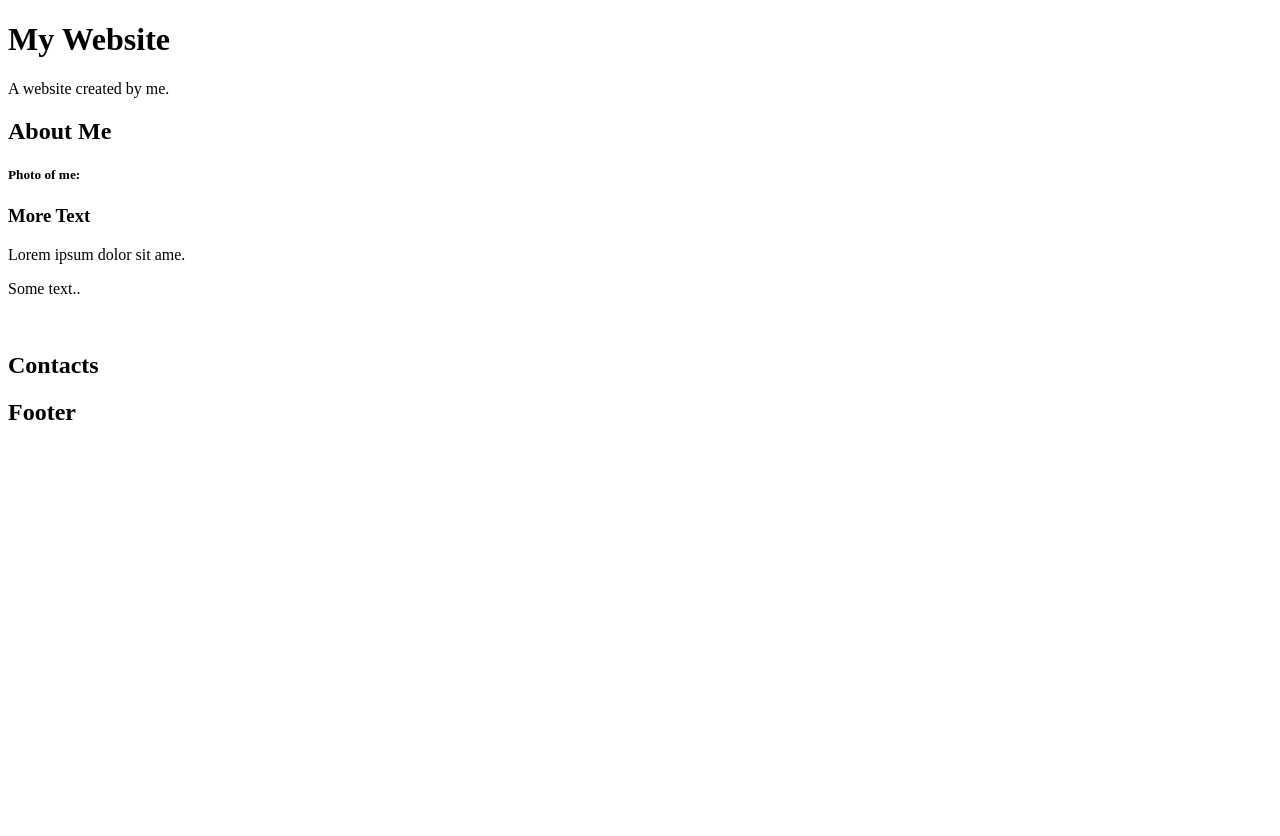
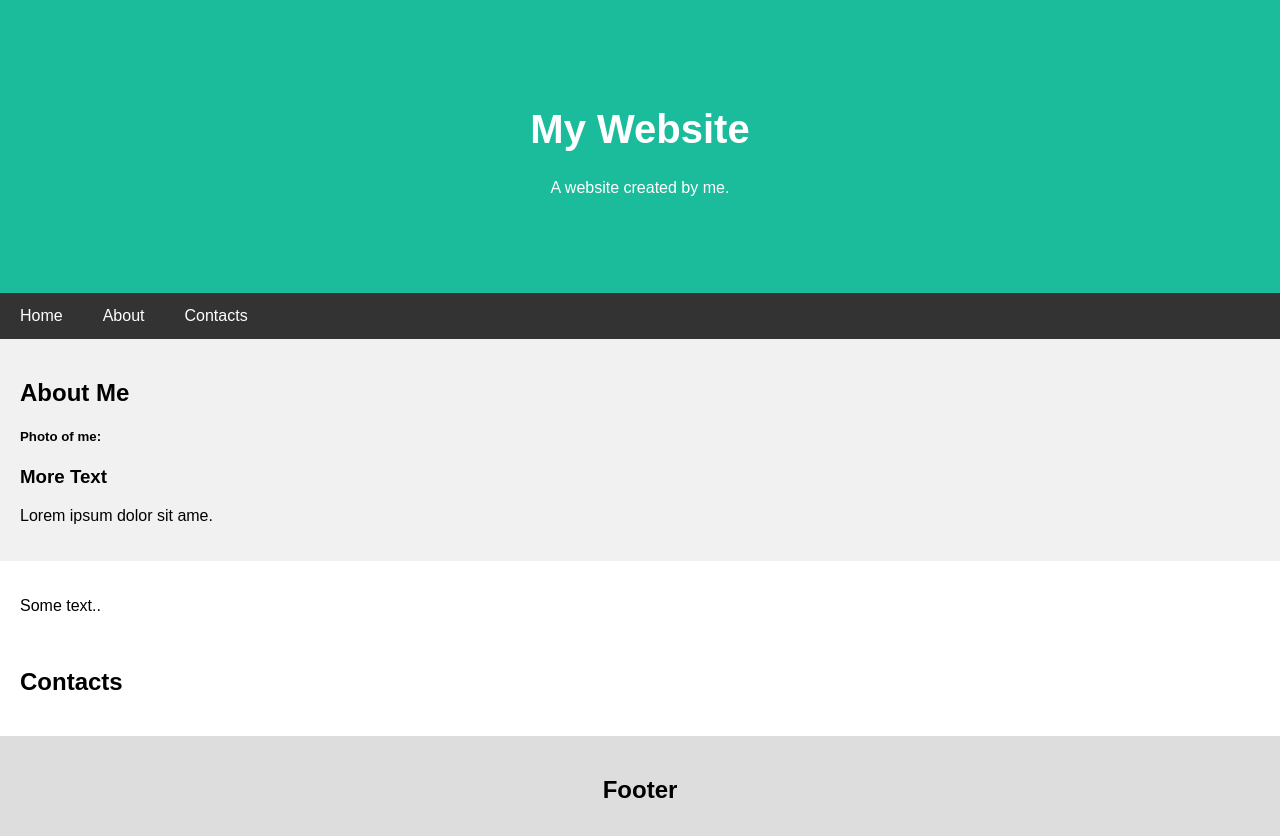
Before and after one commit to DSC-Moi-University/taskone-lorcents, a plain HTML site: page index.html in a window 1280 px wide. Before the commit the page ends 800 px from the top, so only its background shows below. Drawn offline with Linux system fonts and the light colour scheme.

Commit message:
commit1.0

```diff
--- a/index.html
+++ b/index.html
@@ -5,7 +5,7 @@
     <meta charset="UTF-8">
     <meta name="viewport" content="width=device-width, initial-scale=1.0">
     <title>Webdev task one </title>
-
+    <link rel="stylesheet" href="main.css">
 </head>
 
 <body>
@@ -19,6 +19,9 @@
     <div class="navbar">
 
         <!--Add navigation links on the right-->
+        <a href="index.html">Home</a>
+        <a href="#">About</a>
+        <a href="#">Contacts</a>
 
     </div>
 
```
